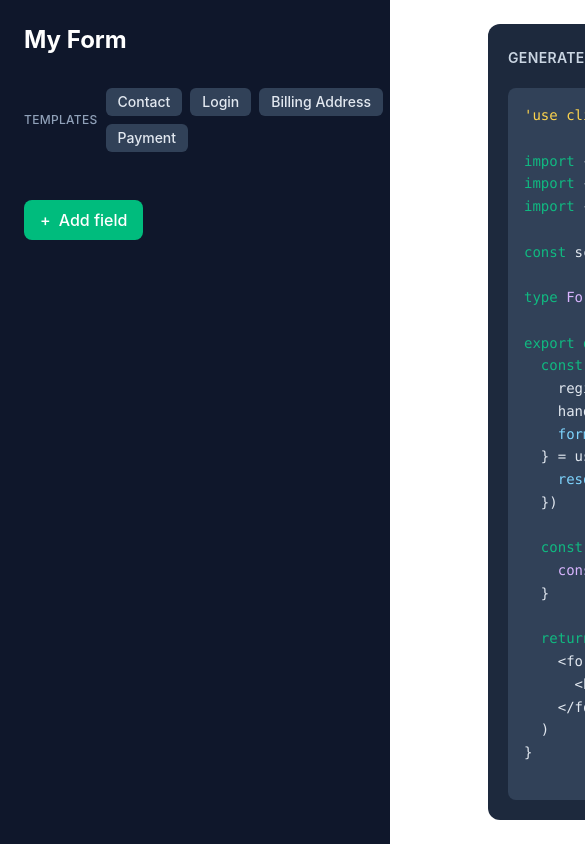
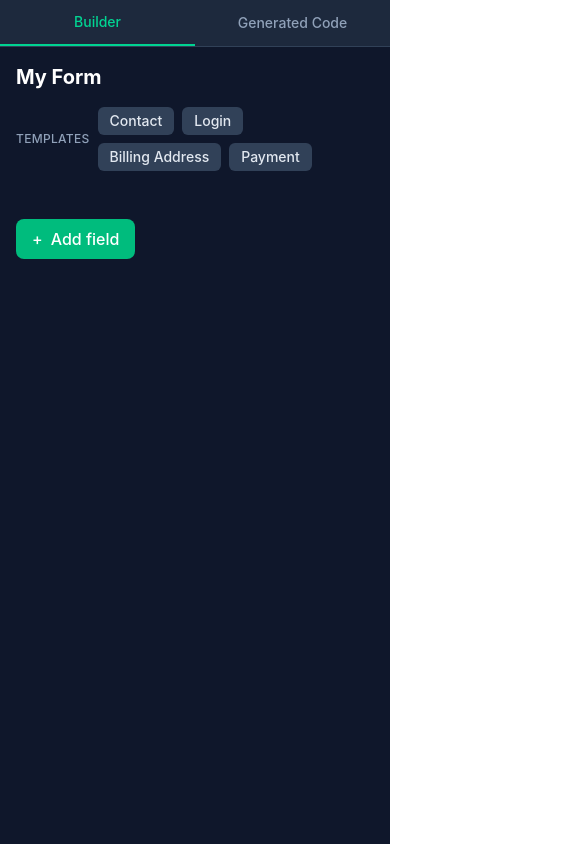
Before and after one commit to RubenDelgadoPareja/formify, a React (Vite) app: page / in a window 390 px wide. Shown: the top 844 px of the page, 585 px wide, since content can reach past the window. Built offline with nearby package versions, Linux system fonts and the light colour scheme.

Commit message:
feat(presentation): make layout responsive with mobile tab navigation

```diff
--- a/src/modules/form-builder/presentation/components/FieldCard.tsx
+++ b/src/modules/form-builder/presentation/components/FieldCard.tsx
@@ -75,12 +75,12 @@
       }`}
     >
       {/* Main row */}
-      <div className="flex items-center justify-between px-4 py-3">
-        <div className="flex items-center gap-3 flex-1 min-w-0">
+      <div className="flex items-start justify-between px-3 sm:px-4 py-3 gap-2">
+        <div className="flex items-center gap-2 sm:gap-3 flex-1 min-w-0">
           <button
             {...attributes}
             {...listeners}
-            className="text-slate-500 hover:text-slate-300 cursor-grab active:cursor-grabbing transition-colors shrink-0"
+            className="text-slate-500 hover:text-slate-300 cursor-grab active:cursor-grabbing transition-colors shrink-0 mt-0.5"
             aria-label="Drag to reorder"
           >
             ⠿
@@ -109,7 +109,7 @@
           )}
         </div>
 
-        <div className="flex items-center gap-3 shrink-0 ml-3">
+        <div className="flex flex-wrap items-center justify-end gap-2 shrink-0">
           <select
             value={field.type}
             onChange={(e) => onUpdateType(field.id, e.target.value as Field['type'])}
@@ -130,7 +130,7 @@
             }`}
             aria-label="Toggle required"
           >
-            required
+            req
           </button>
           <button
             onClick={() => onRemove(field.id)}
@@ -144,7 +144,7 @@
 
       {/* Options row — only for select fields */}
       {field.type === 'select' && (
-        <div className="px-4 pb-3 pl-14 flex flex-wrap items-center gap-2">
+        <div className="px-3 sm:px-4 pb-3 pl-11 sm:pl-14 flex flex-wrap items-center gap-2">
           {field.options.map((opt) => (
             <span
               key={opt}
--- a/src/modules/form-builder/presentation/pages/FormBuilderPage.tsx
+++ b/src/modules/form-builder/presentation/pages/FormBuilderPage.tsx
@@ -55,7 +55,7 @@
           if (e.key === 'Enter') confirm()
           if (e.key === 'Escape') cancel()
         }}
-        className="text-2xl font-bold bg-slate-800 text-white rounded px-2 py-0.5 outline-none ring-2 ring-emerald-500 mb-8 w-full"
+        className="text-xl sm:text-2xl font-bold bg-slate-800 text-white rounded px-2 py-0.5 outline-none ring-2 ring-emerald-500 mb-4 sm:mb-8 w-full"
       />
     )
   }
@@ -63,7 +63,7 @@
   return (
     <h1
       onClick={() => setEditing(true)}
-      className="text-2xl font-bold text-white mb-8 cursor-text hover:text-emerald-400 transition-colors"
+      className="text-xl sm:text-2xl font-bold text-white mb-4 sm:mb-8 cursor-text hover:text-emerald-400 transition-colors"
       title="Click to edit"
     >
       {title}
@@ -131,6 +131,7 @@
   )
 
   const [copied, setCopied] = useState(false)
+  const [activeTab, setActiveTab] = useState<'builder' | 'code'>('builder')
 
   const highlightedCode = useMemo(
     () => hljs.highlight(vm.generatedCode, { language: 'typescript' }).value,
@@ -161,9 +162,35 @@
   if (!vm.form) return null
 
   return (
-    <div className="min-h-screen bg-slate-900 p-6 grid grid-cols-[440px_1fr] gap-6">
+    <div className="min-h-screen bg-slate-900 flex flex-col">
+      {/* Tab bar — only visible below lg */}
+      <div className="lg:hidden sticky top-0 z-10 flex bg-slate-800 border-b border-slate-700 shrink-0">
+        <button
+          onClick={() => setActiveTab('builder')}
+          className={`flex-1 py-3 text-sm font-medium transition-colors ${
+            activeTab === 'builder'
+              ? 'text-emerald-400 border-b-2 border-emerald-400'
+              : 'text-slate-400 hover:text-slate-200'
+          }`}
+        >
+          Builder
+        </button>
+        <button
+          onClick={() => setActiveTab('code')}
+          className={`flex-1 py-3 text-sm font-medium transition-colors ${
+            activeTab === 'code'
+              ? 'text-emerald-400 border-b-2 border-emerald-400'
+              : 'text-slate-400 hover:text-slate-200'
+          }`}
+        >
+          Generated Code
+        </button>
+      </div>
+
+      {/* Main content */}
+      <div className="flex-1 p-4 sm:p-6 lg:grid lg:grid-cols-[440px_1fr] lg:gap-6 lg:items-start">
         {/* Left: field builder */}
-      <div>
+        <div className={activeTab !== 'builder' ? 'hidden lg:block' : ''}>
           <EditableTitle
             key={vm.form.title}
             title={vm.form.title}
@@ -204,7 +231,9 @@
         </div>
 
         {/* Right: code preview */}
-      <div className="bg-slate-800 rounded-xl p-5 flex flex-col min-h-0">
+        <div
+          className={`${activeTab !== 'code' ? 'hidden lg:flex' : 'flex'} flex-col bg-slate-800 rounded-xl p-4 sm:p-5 mt-6 lg:mt-0 min-h-[60vh] lg:min-h-0 lg:sticky lg:top-6`}
+        >
           <div className="flex items-center justify-between mb-4 shrink-0">
             <span className="text-sm font-semibold text-slate-300 uppercase tracking-wide">
               Generated code
@@ -221,6 +250,7 @@
           </pre>
         </div>
       </div>
+    </div>
   )
 })
 
```
Lines whose indentation alone changed are shown as unchanged.
